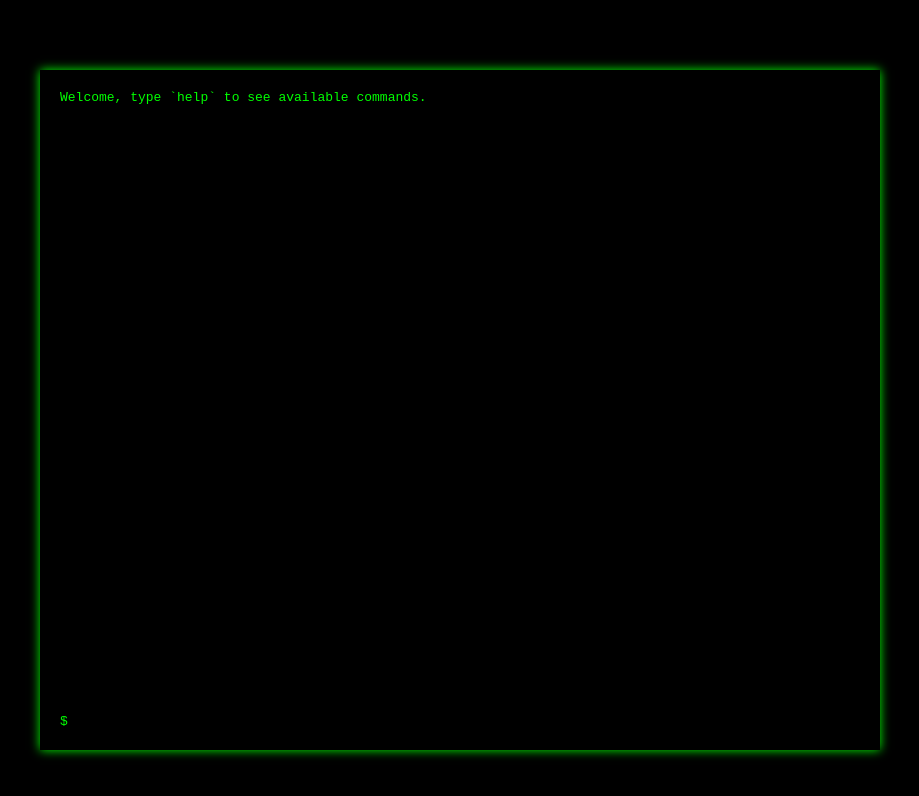
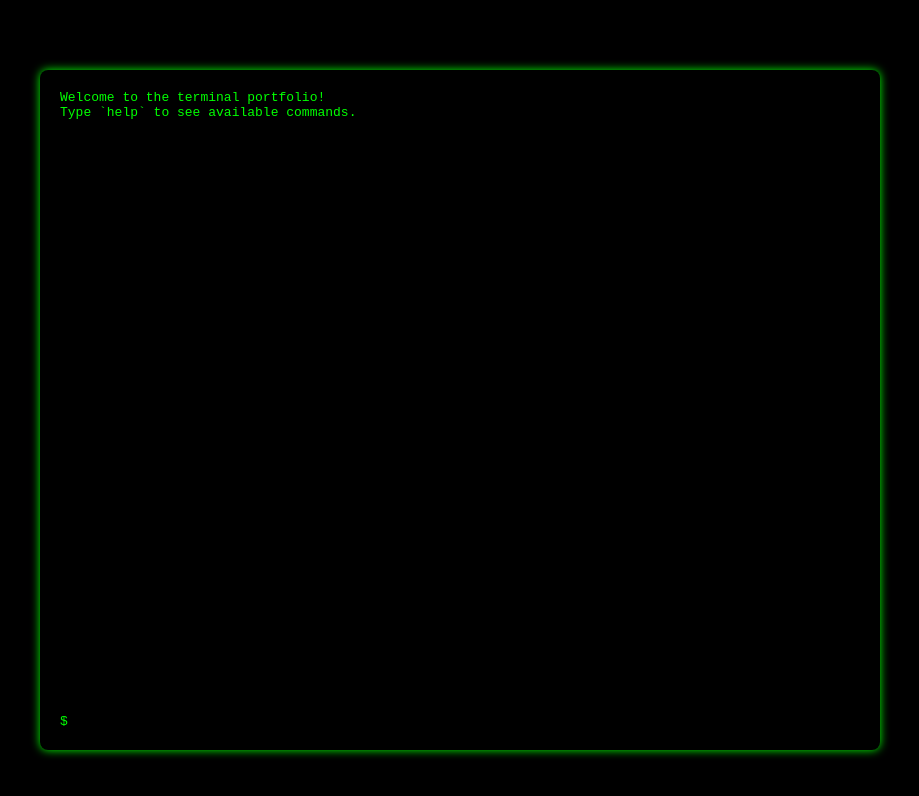
Before and after one commit to barisparlakk/barisparlakk.github.io, a plain HTML site: page index.html in a window 1280 px wide. Shown: the whole page, without its empty margins (180-1099 px from the left). Drawn offline with Linux system fonts and the light colour scheme.

Commit message:
Major changes

```diff
--- a/index.html
+++ b/index.html
@@ -7,7 +7,7 @@
   <link rel="stylesheet" href="style.css" />
 </head>
 <body>
-  <div class="terminal fade-in">
+  <div class="terminal" id="terminal">
     <div class="output" id="output"></div>
     <div class="input-line">
       <span class="prompt">$</span>
--- a/script.js
+++ b/script.js
@@ -4,12 +4,12 @@ const body = document.body;
 
 const commands = {
   info: `I am a Computer Engineering student with a strong interest in data science and artificial intelligence.`,
-  projects: `- Sensoria (Emotion recognition using EEG)\n- StepFree (Smart shoes for the visually impaired)\n- ChatBot App (built with Next.js, Supabase, Gemini API)`,
+  projects: `- Sensoria (Emotion recognition using EEG signals)\n- StepFree (Smart shoes for visually impaired individuals)\n- ChatBot App (Next.js, Supabase, Gemini API)`,
   github: `GitHub: https://github.com/barisparlakk`,
   linkedin: `LinkedIn: https://www.linkedin.com/in/barış-parlak-1a0a94252/`,
-  socials: `Instagram: https://instagram.com/barissparlak\nTwitter: https://twitter.com/bvris`,
+  socials: `Instagram: https://instagram.com/barissparlak\nTwitter/X: https://x.com/barisparlakkk`,
   cv: `Opening CV...`,
-  help: `Available commands: info, projects, github, linkedin, socials, cv, theme, help, clear`,
+  help: `Available commands:\n- info\n- projects\n- github\n- linkedin\n- socials\n- cv\n- theme\n- clear\n- help`,
   clear: "clear"
 };
 
@@ -56,8 +56,11 @@ input.addEventListener("keydown", function (event) {
   }
 });
 
-// Welcome message on load
+// Startup animation and welcome message
 window.onload = () => {
-  const welcomeMessage = "Welcome, type `help` to see available commands.\n\n";
+  const terminal = document.getElementById("terminal");
+  terminal.classList.add("fade-in");
+
+  const welcomeMessage = "Welcome to the terminal portfolio!\nType `help` to see available commands.\n\n";
   typeText(welcomeMessage);
 };
--- a/style.css
+++ b/style.css
@@ -34,6 +34,7 @@ body {
   display: flex;
   flex-direction: column;
   justify-content: flex-start;
+  border-radius: 8px;
 }
 
 .output {
@@ -62,16 +63,18 @@ input {
   width: 100%;
 }
 
+/* Fade-in animation */
 .fade-in {
-  animation: fadeIn 1.5s ease-in;
+  animation: fadeIn 1.2s ease-in-out forwards;
+  opacity: 0;
 }
 
 @keyframes fadeIn {
-  from {
+  0% {
     opacity: 0;
-    transform: translateY(15px);
+    transform: translateY(30px);
   }
-  to {
+  100% {
     opacity: 1;
     transform: translateY(0);
   }
```
